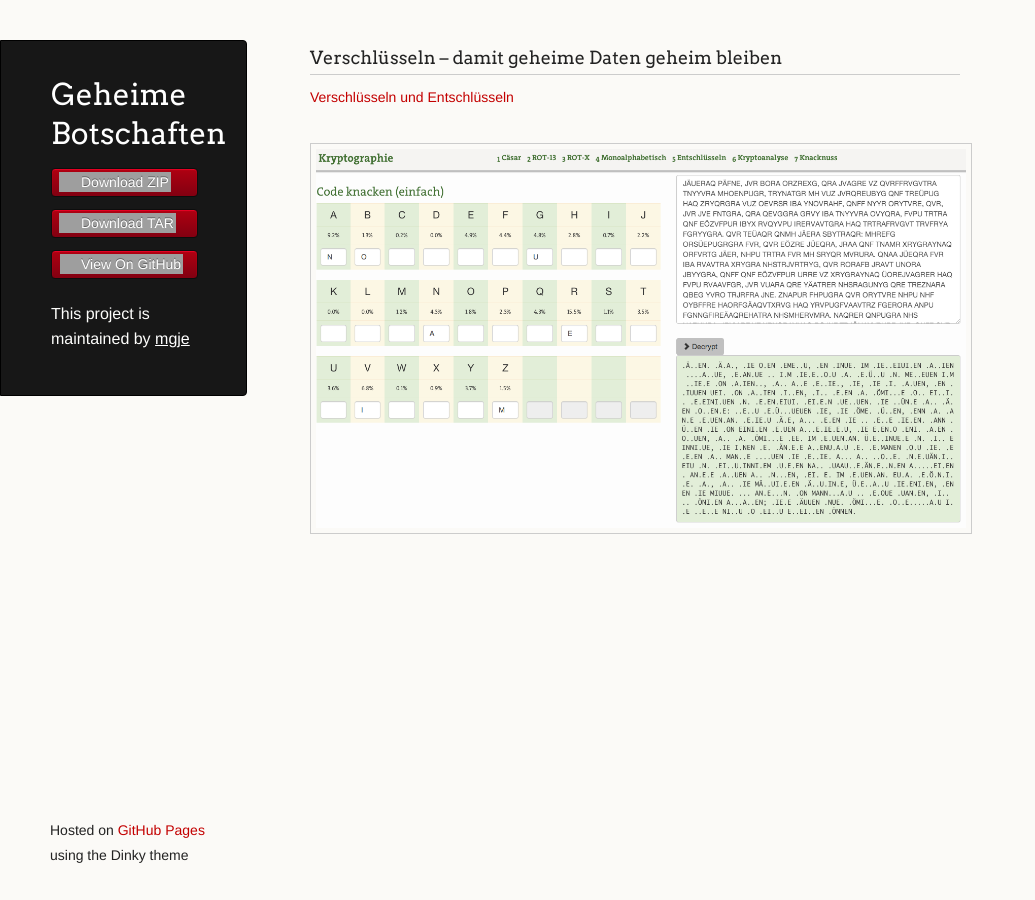
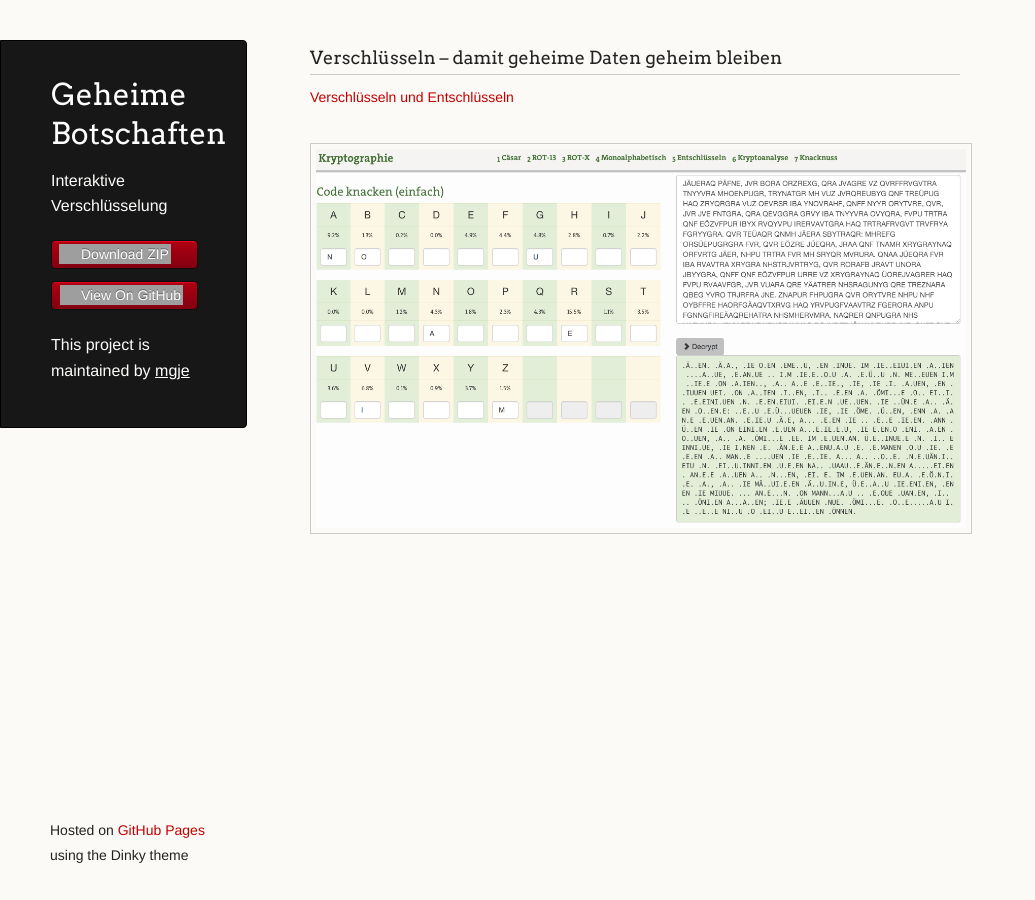
Before and after one commit to mgje/Crypto, a Jekyll site: the page index.html, which Jekyll copies as it is, in a window 1280 px wide. Shown: the whole page, without its empty margins (0-1035 px from the left). Built offline with Jekyll 4.4.1, drawn with Linux system fonts in a browser that asks for light colours; grey boxes are pictures that could not be loaded.

Commit message:
DOWNLOAD

```diff
--- a/index.html
+++ b/index.html
@@ -21,10 +21,11 @@
     <div class="wrapper">
       <header>
         <h1 class="header">Geheime Botschaften</h1>
+        <p class="header">Interaktive Verschlüsselung</p>
 
         <ul>
-          <li class="download"><a class="buttons" href="https://github.com/mgje/Crypto/zipball/gh-pages">Download ZIP</a></li>
-          <li class="download"><a class="buttons" href="https://github.com/mgje/Crypto/tarball/gh-pages">Download TAR</a></li>
+          <li class="download"><a class="buttons" href="http://mgje.github.io/Crypto/DOWNLOAD/M3_interaktiv_verschluesseln.zip">Download ZIP</a></li>
+
           <li><a class="buttons github" href="https://github.com/mgje/Crypto">View On GitHub</a></li>
         </ul>
 
```
